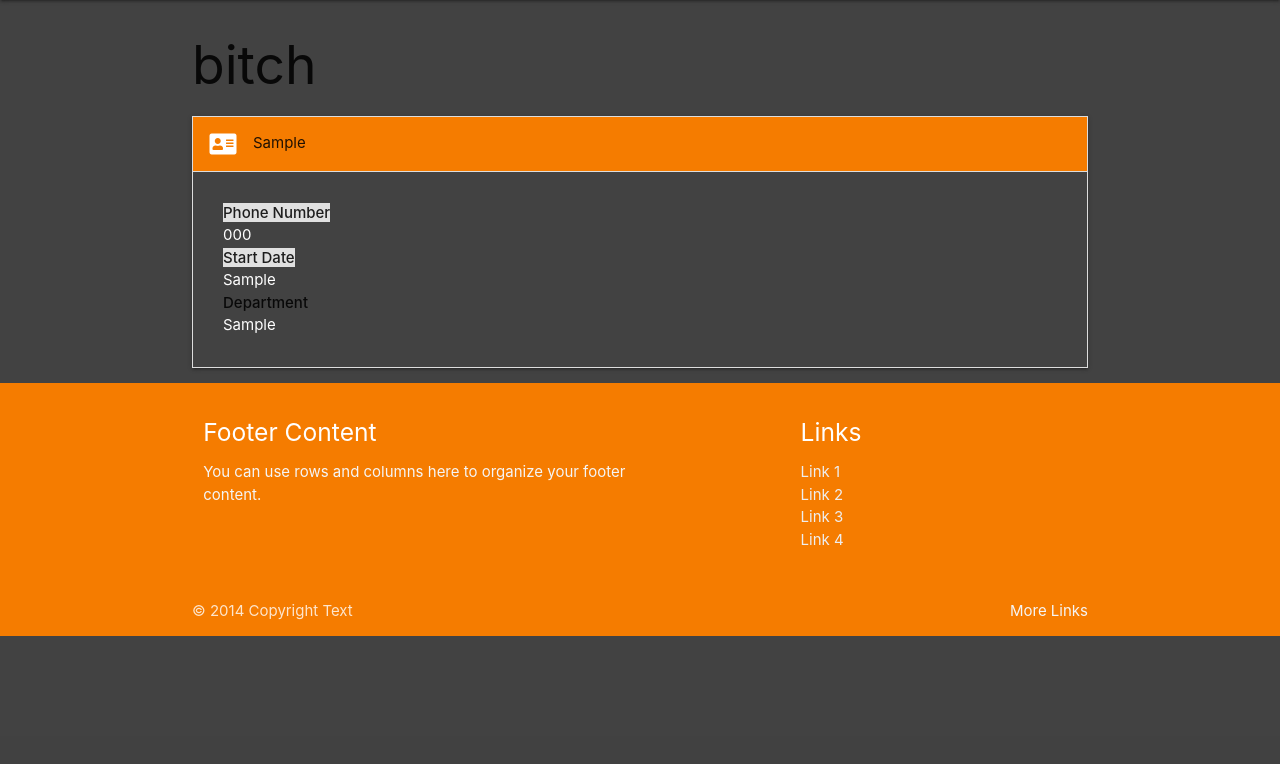
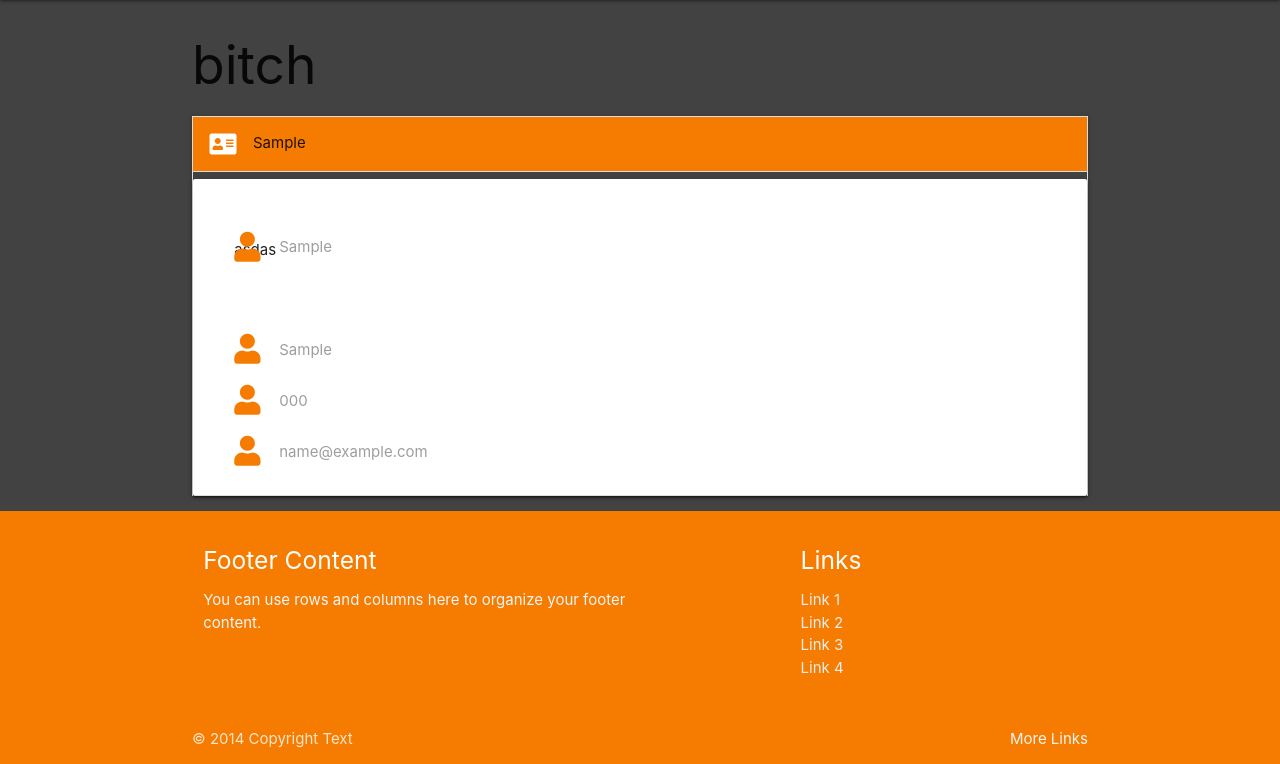
Before and after one commit to Code-Institute-Submissions/JoseMachado-CE-Smarty, a Flask app: page / in a window 1280 px wide, after a click that opens the changed part. Shown: the part 64-828 px from the top of the page. Before the commit the page ends 700 px from the top, so only its background shows below. Run offline with Flask 2, Linux system fonts and the light colour scheme; a database or web service that is not in the repository returns one stand-in record (values such as "Sample title"); some libraries are stand-ins or nearby versions.

Commit message:
Updated form

```diff
--- a/app.py
+++ b/app.py
@@ -98,7 +98,6 @@ def add_employee():
         employee = {
             "management_employee": request.form.get("management_employee"),
             "management_department": request.form.get("management_department"),
-            "task_description": request.form.get("task_description"),
             "management_is_urgent": management_is_urgent,
             "management_start_day": request.form.get("management_start_day"),
             "management_phone": request.form.get("management_phone"),
--- a/static/css/style.css
+++ b/static/css/style.css
@@ -51,6 +51,12 @@
     color: #f57c00;
 }
 
+.border-form {
+    border:solid 2px orange;
+    padding: 4px;
+    margin-bottom: 10%;
+}
+
 .documents-title {
     margin-bottom: 5%;
 }
--- a/templates/employees.html
+++ b/templates/employees.html
@@ -8,22 +8,38 @@
     {{ employee.management_phone }}<br>
     {% endfor %}-->
 
-    <ul class="collapsible">
+    <ul class="collapsible ">
         {% for employee in employees %}
         <li>
             <div class="collapsible-header orange darken-2"><i
                     class="fas fa-address-card white-text"></i>{{ employee.management_employee }}
             </div>
-            <div class="collapsible-body">
-                <ul><strong class="grey lighten-2">Phone Number</strong>
-                    <li class="white-text">{{ employee.management_phone }}</li>
-                </ul>
-                <ul><strong class="grey lighten-2">Start Date</strong>
-                    <li class="white-text">{{ employee.management_start_day }}</li>
-                </ul>
-                <ul><strong class="lighten-2">Department</strong>
-                    <li class="white-text">{{ employee.management_department }}</li>
-                </ul>
+            <div class="collapsible-body card-panel">
+                <div class="row">
+                    <div class="input-field col s12">
+                        <i class="fas fa-user prefix orange-text text-darken-2"></i>
+                        <p>asdas</p>
+                        <label for="management_email black-text">{{employee.management_department }}</label>
+                    </div>
+                </div>
+                <div class="row">
+                    <div class="input-field col s12">
+                        <i class="fas fa-user prefix orange-text text-darken-2"></i>
+                        <label for="management_email">{{employee.management_start_day }}</label>
+                    </div>
+                </div>
+                <div class="row">
+                    <div class="input-field col s12">
+                        <i class="fas fa-user prefix orange-text text-darken-2"></i>
+                        <label for="management_email">{{employee.management_phone }}</label>
+                    </div>
+                </div>
+                <div class="row">
+                    <div class="input-field col s12">
+                        <i class="fas fa-user prefix orange-text text-darken-2"></i>
+                        <label for="management_email">{{employee.management_email}}</label>
+                    </div>
+                </div>
 
             </div>
         </li>
```
